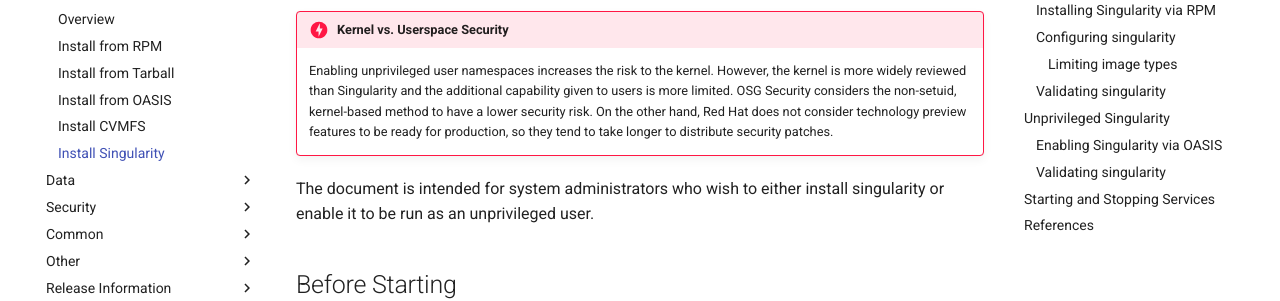
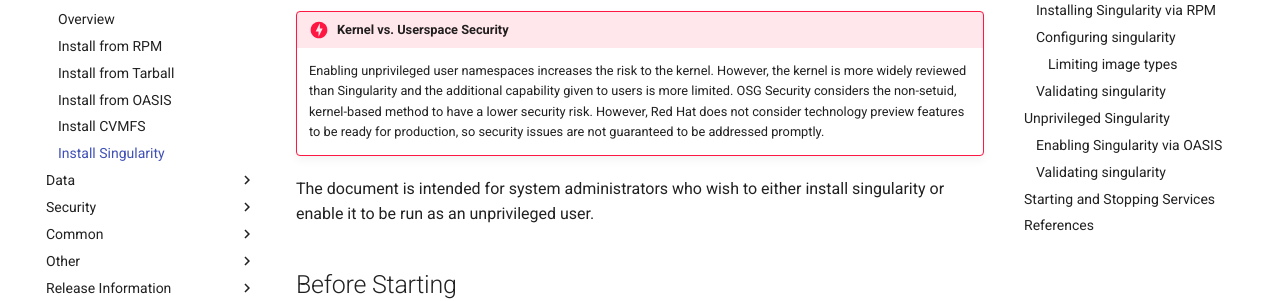
Before and after one commit to osg-htc/docs, an MkDocs documentation site: the page built from docs/worker-node/install-singularity.md, in a window 1280 px wide and 900 px high, scrolled down 331 px. Shown: the part 197-498 px from the top of the window. Built offline with MkDocs 1.6.1 and Material for MkDocs 9.7.7, drawn with Linux system fonts in a browser that asks for light colours; comment, search, counter and statistics services are not loaded; old or Windows-style settings are respelled for this version of MkDocs; some of the changed text lies outside the part shown.

Commit message:
Re-word and re-organize technology preview warnings

```diff
--- a/docs/worker-node/install-singularity.md
+++ b/docs/worker-node/install-singularity.md
@@ -30,9 +30,9 @@
     kernel. However, the kernel is more widely reviewed than Singularity and
     the additional capability given to users is more limited.
     OSG Security considers the non-setuid, kernel-based method to have a
-    lower security risk.  On the other hand, Red Hat does not consider
-    technology preview features to be ready for production, so they
-    tend to take longer to distribute security patches.
+    lower security risk.
+    However, Red Hat does not consider technology preview features to be ready for production, so security issues are
+    not guaranteed to be addressed promptly.
 
 The document is intended for system administrators who wish to either
 install singularity or enable it to be run as an unprivileged user.
@@ -154,6 +154,11 @@
 The instructions in this section are for enabling singularity with non-setuid executables, which is available in OASIS,
 the OSG Software [CVMFS distribution](/worker-node/install-cvmfs).
 
+!!! danger "Technology Preview"
+    Unprivileged Singularity relies on the Red Hat technology preview of unprivileged user namespaces.
+    Red Hat does not consider technology preview features to be ready for production, so security issues are not
+    guaranteed to be addressed promptly.
+
 ### Enabling Singularity via OASIS ###
 
 If the operating system is an EL 7 variant and has been updated to the EL
@@ -183,11 +188,7 @@
 
     OSG VOs do not need network namespaces with singularity, and
     disabling them reduces the risk profile of enabling user
-    namespaces.  Since unprivileged user namespaces is a technology
-    preview, Red Hat does not consider it a high priority and in the
-    past took a long time to make a patch available even though there
-    was a public exploit with the combination of network namespaces
-    and unprivileged user namespaces.
+    namespaces.
 
     Network namespaces are, however, utilized by other container
     systems, such as Docker.  Disabling network namespaces may break
```
